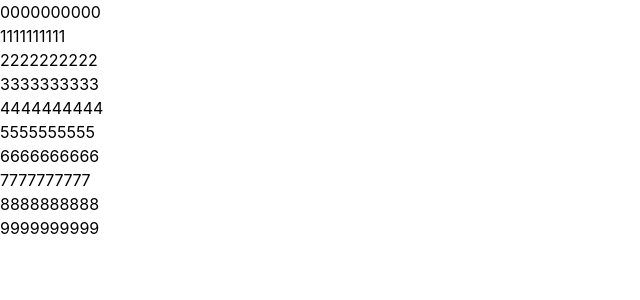
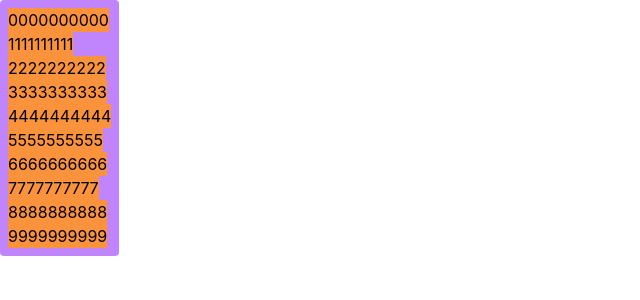
Before and after one commit to jcbyte/battleship-predictor, a React (Create React App) app: page / in a window 1280 px wide. Shown: the top 300 px of the page, without its empty margins (0-640 px from the left). Built offline with nearby package versions, Linux system fonts and the light colour scheme.

Commit message:
grid item now accepts tile data

```diff
--- a/src/components/Board.tsx
+++ b/src/components/Board.tsx
@@ -4,17 +4,19 @@ import GridItem from "./GridItem";
 export default function Board({ board }: { board: CellData[][] }) {
 	return (
 		<>
+			<div className="bg-purple-400 rounded p-2 w-fit">
 				<div className="flex flex-col">
 					{board.map((boardRow) => {
 						return (
 							<div className="flex">
-							{boardRow.map((tile) => {
-								return <GridItem cell={tile} />;
+								{boardRow.map((cell: CellData) => {
+									return <GridItem tile={{ type: "game", ...cell }} />;
 								})}
 							</div>
 						);
 					})}
 				</div>
+			</div>
 		</>
 	);
 }
--- a/src/components/GridItem.tsx
+++ b/src/components/GridItem.tsx
@@ -1,7 +1,7 @@
-import { CellData } from "../types";
+import { Tile } from "../types";
 
-export default function GridItem({ cell }: { cell: CellData }) {
-	return <div>{cell.probability}</div>;
+export default function GridItem({ tile }: { tile: Tile }) {
+	return <div className="bg-orange-400">{tile.type == "label" ? tile.text : tile.probability}</div>;
 }
 
 // import { Box, IconButton, Typography } from "@mui/material";
```
Lines whose indentation alone changed are shown as unchanged.
